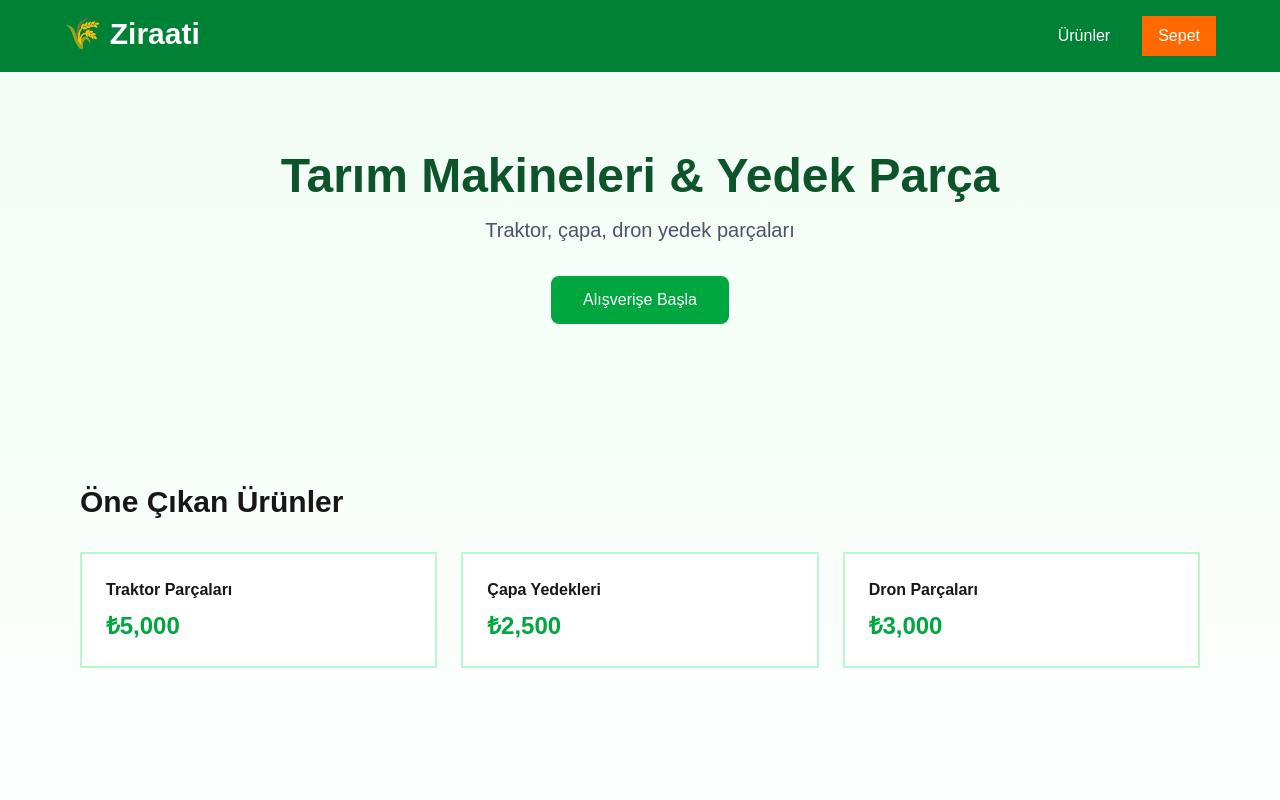
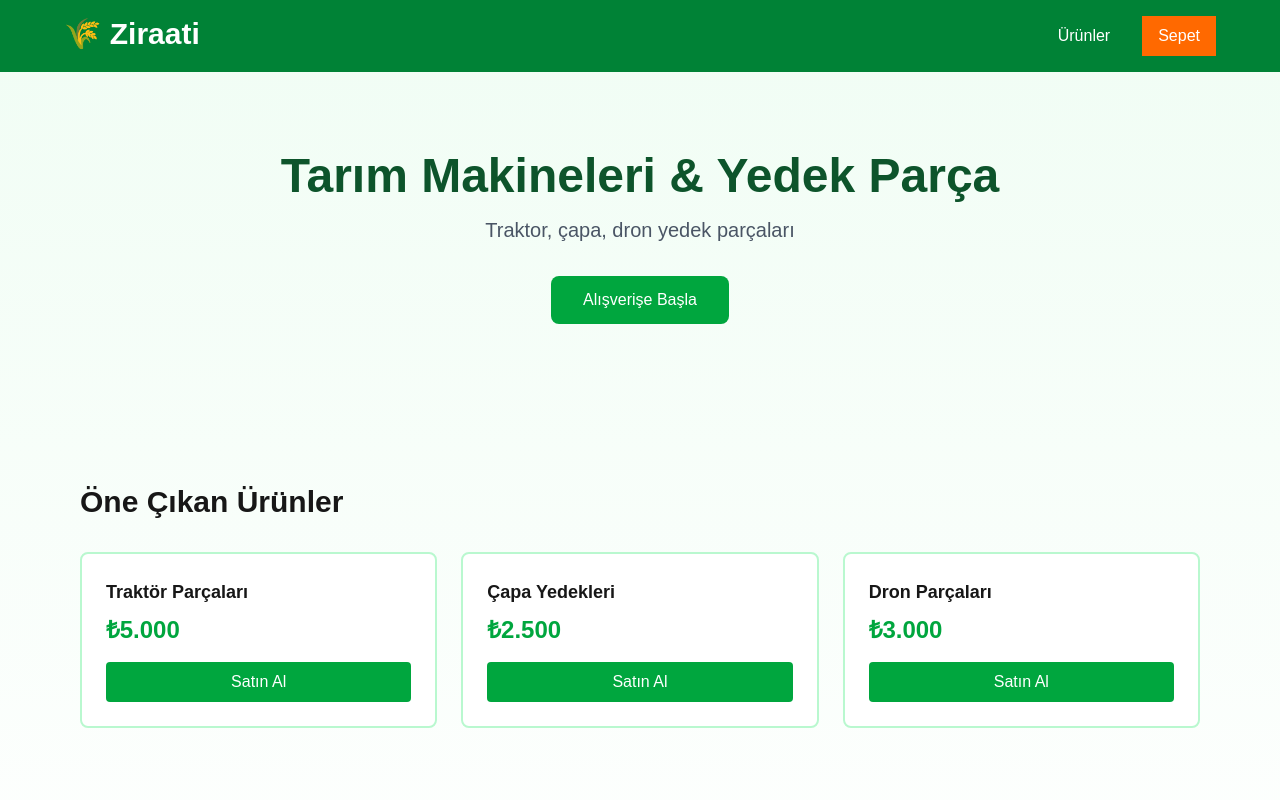
Before and after one commit to acandikbas/ziraati, a Next.js app: page / in a window 1280 px wide. Shown: the top 800 px of the page. Built offline with nearby package versions, Linux system fonts and the light colour scheme.

Commit message:
Fix: Add Satın Al buttons to product cards

```diff
--- a/app/page.tsx
+++ b/app/page.tsx
@@ -1,4 +1,16 @@
+'use client';
+
+import { useRouter } from 'next/navigation';
+
+const products = [
+  { id: 'traktor', name: 'Traktör Parçaları', price: 5000 },
+  { id: 'capa', name: 'Çapa Yedekleri', price: 2500 },
+  { id: 'dron', name: 'Dron Parçaları', price: 3000 },
+];
+
 export default function Home() {
+  const router = useRouter();
+
   return (
     <div className="min-h-screen bg-gradient-to-b from-green-50 to-white">
       <nav className="bg-green-700 text-white p-4">
@@ -14,20 +26,29 @@ export default function Home() {
       <section className="max-w-6xl mx-auto text-center py-20 px-4">
         <h2 className="text-5xl font-bold text-green-900 mb-4">Tarım Makineleri & Yedek Parça</h2>
         <p className="text-xl text-gray-600 mb-8">Traktor, çapa, dron yedek parçaları</p>
-        <button className="bg-green-600 text-white px-8 py-3 rounded-lg">Alışverişe Başla</button>
+        <button className="bg-green-600 text-white px-8 py-3 rounded-lg hover:bg-green-700">Alışverişe Başla</button>
       </section>
 
       <section className="max-w-6xl mx-auto py-20 px-4">
         <h3 className="text-3xl font-bold mb-8">Öne Çıkan Ürünler</h3>
         <div className="grid grid-cols-3 gap-6">
-          <div className="bg-white border-2 border-green-200 p-6"><h4 className="font-bold mb-2">Traktor Parçaları</h4><p className="text-green-600 text-2xl font-bold">₺5,000</p></div>
-          <div className="bg-white border-2 border-green-200 p-6"><h4 className="font-bold mb-2">Çapa Yedekleri</h4><p className="text-green-600 text-2xl font-bold">₺2,500</p></div>
-          <div className="bg-white border-2 border-green-200 p-6"><h4 className="font-bold mb-2">Dron Parçaları</h4><p className="text-green-600 text-2xl font-bold">₺3,000</p></div>
+          {products.map((product) => (
+            <div key={product.id} className="bg-white border-2 border-green-200 p-6 rounded-lg">
+              <h4 className="font-bold mb-2 text-lg">{product.name}</h4>
+              <p className="text-green-600 text-2xl font-bold mb-4">₺{product.price.toLocaleString('tr-TR')}</p>
+              <button
+                onClick={() => router.push(`/checkout?product=${product.name}&price=${product.price}`)}
+                className="bg-green-600 text-white px-6 py-2 rounded hover:bg-green-700 w-full"
+              >
+                Satın Al
+              </button>
+            </div>
+          ))}
         </div>
       </section>
 
       <footer className="bg-gray-800 text-white py-8 mt-20 text-center">
-        <p>&copy; 2026 Ziraati</p>
+        <p>&copy; 2026 Ziraati. Tüm haklari saklıdır.</p>
       </footer>
     </div>
   );
```
